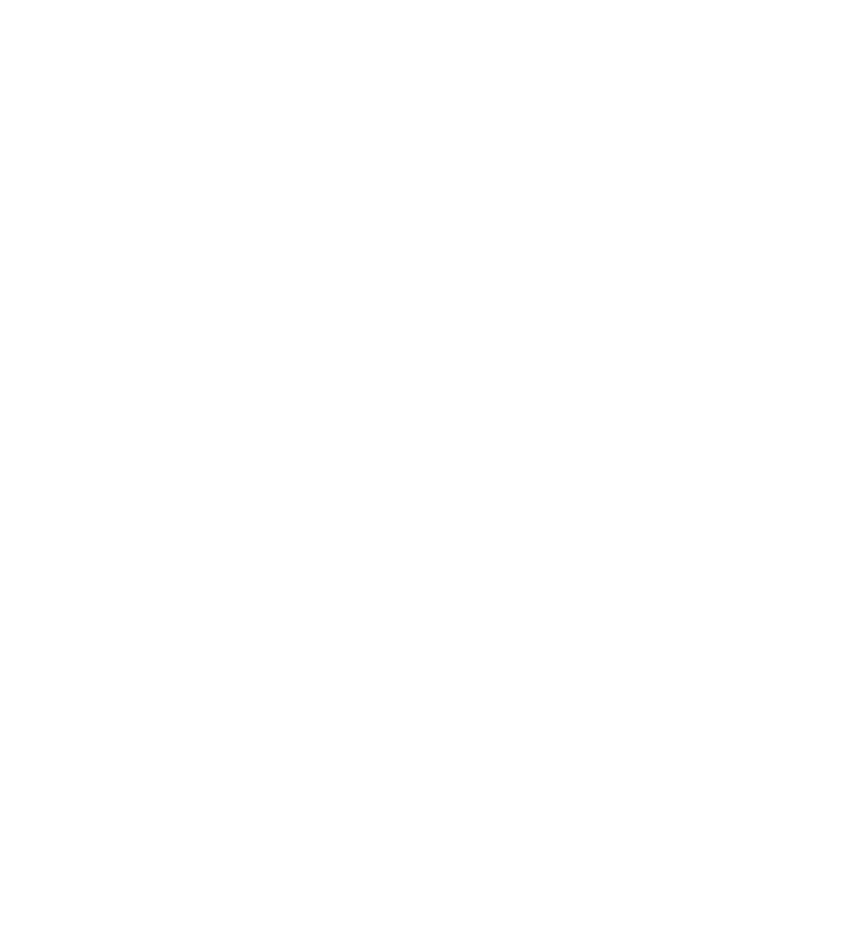
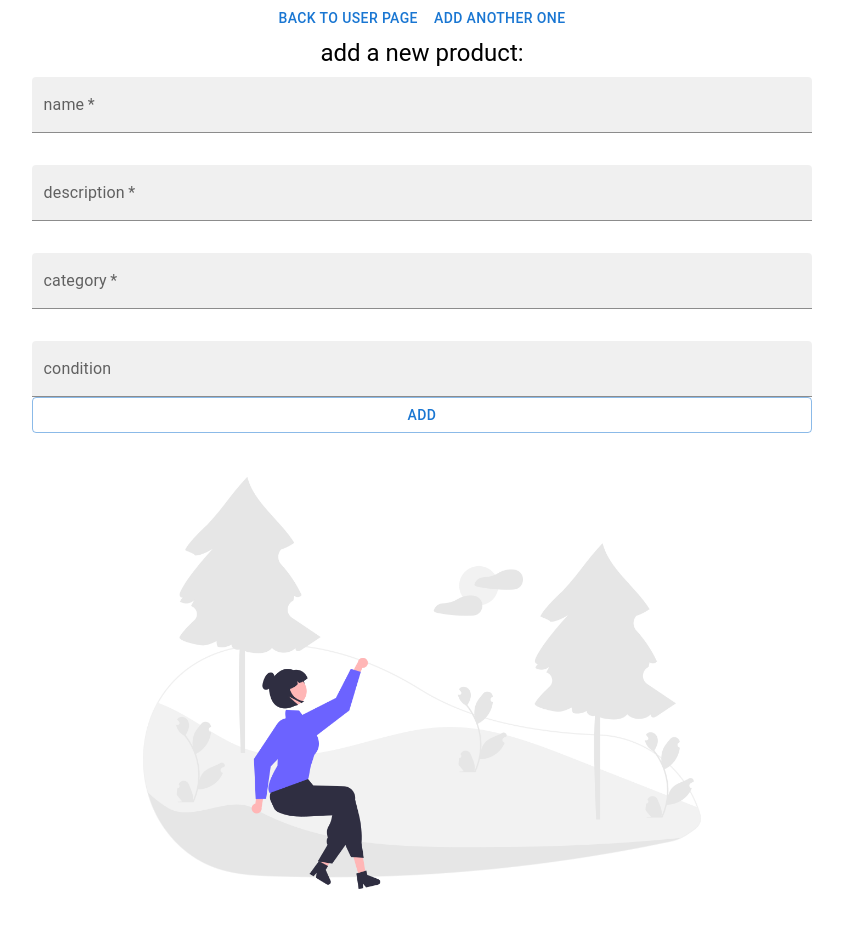
Before and after one commit to zodiakara/-capstone-project-FE, a React (Create React App) app: page /product/add in a window 1280 px wide. Before the commit this address had no page. Shown: the top 928 px of the page, without its empty margins (218-1061 px from the left). Before the commit the page ends 800 px from the top, so only its background shows below. Built offline with nearby package versions, Linux system fonts and the light colour scheme.

Commit message:
adding product form page added

```diff
--- a/src/App.js
+++ b/src/App.js
@@ -1,5 +1,6 @@
 import { BrowserRouter, Routes, Route } from "react-router-dom";
 import "./App.css";
+import AddProductForm from "./components/AddProductForm";
 import HomePage from "./components/landingPage/landingPage";
 import LoginPage from "./components/LoginPage";
 import RegisterPage from "./components/RegisterPage";
@@ -13,6 +14,7 @@
         <Route path="/register" element={<RegisterPage />} />
         <Route path="/login" element={<LoginPage />} />
         <Route path="/user" element={<UserMainPage />} />
+        <Route path="/product/add" element={<AddProductForm />} />
       </Routes>
     </BrowserRouter>
   );
--- /dev/null
+++ b/src/components/AddProductForm.jsx
@@ -0,0 +1,138 @@
+import { Button, TextField, Typography } from "@mui/material";
+import { Box, Container, Stack } from "@mui/system";
+import { useState } from "react";
+import { useSelector } from "react-redux";
+import { Link } from "react-router-dom";
+import graphic from "../assets/undraw_Dreamer_re_9tua.png";
+
+const AddProductForm = () => {
+  const [productName, setProductName] = useState("");
+  const [productDescription, setDescription] = useState("");
+  const [category, setCategory] = useState("");
+  const [condition, setCondition] = useState("");
+
+  const BE_URL = process.env.REACT_APP_BE_DEV_URL;
+  const currentUser = useSelector((state) => state.auth.userInfo);
+  console.log(currentUser._id);
+
+  const handleSubmit = (event) => {
+    event.preventDefault();
+    const product = {
+      name: productName,
+      description: productDescription,
+      category: category,
+      condition: condition,
+    };
+    console.log(product);
+    addProductAction(product);
+  };
+
+  const addProductAction = async (product) => {
+    const productToAdd = {
+      ...product,
+      owner: currentUser._id,
+    };
+
+    try {
+      const config = {
+        method: "POST",
+        body: JSON.stringify(productToAdd),
+        headers: new Headers({
+          "Content-Type": "application/json",
+        }),
+      };
+      await fetch(`${BE_URL}/products`, config);
+    } catch (error) {
+      console.log(error);
+    }
+  };
+
+  return (
+    <>
+      <Container
+        sx={{
+          display: "flex",
+          alignItems: "center",
+          flexDirection: "column",
+          justifyContent: "center",
+          width: "80%",
+        }}
+      >
+        <Box
+          sx={{
+            display: "flex",
+
+            justifyContent: "center",
+          }}
+        >
+          <Link to="/user">
+            <Button variant="text">back to user page</Button>
+          </Link>
+          <Button variant="text">add another one</Button>
+        </Box>
+        <Typography variant="h5" gutterBottom>
+          add a new product:
+        </Typography>
+        <Box
+          component="form"
+          noValidate
+          onSubmit={handleSubmit}
+          sx={{
+            display: "flex",
+            flexDirection: "column",
+            justifyContent: "center",
+            width: "80%",
+          }}
+        >
+          <Stack spacing={4}>
+            <TextField
+              required
+              id="productName"
+              label="name"
+              variant="filled"
+              onChange={(e) => {
+                setProductName(e.target.value);
+              }}
+            ></TextField>
+            <TextField
+              required
+              id="productDescription"
+              label="description"
+              variant="filled"
+              multiline
+              onChange={(e) => {
+                setDescription(e.target.value);
+              }}
+            ></TextField>
+
+            <TextField
+              required
+              id="category"
+              label="category"
+              variant="filled"
+              onChange={(e) => {
+                setCategory(e.target.value);
+              }}
+            ></TextField>
+            <TextField
+              id="condition"
+              label="condition"
+              variant="filled"
+              onChange={(e) => {
+                setCondition(e.target.value);
+              }}
+            ></TextField>
+          </Stack>
+          <Button type="submit" variant="outlined">
+            add
+          </Button>
+        </Box>
+      </Container>
+      <Box sx={{ display: "flex", justifyContent: "center" }}>
+        <img className="mainGraphic" alt="" src={graphic} />
+      </Box>
+    </>
+  );
+};
+
+export default AddProductForm;
--- a/src/components/landingPage/landingPage.jsx
+++ b/src/components/landingPage/landingPage.jsx
@@ -20,7 +20,7 @@
         }}
       >
         <Box>
-          {currentUser ? (
+          {currentUser.name ? (
             <Typography
               variant="h3"
               noWrap
@@ -58,7 +58,7 @@
             </Typography>
           )}
           <Box sx={{ display: "flex", justifyContent: "space-around" }}>
-            {currentUser ? (
+            {currentUser.name ? (
               <>
                 <Link to="/products">
                   <Button
--- a/src/components/userPage/UserMainPage.jsx
+++ b/src/components/userPage/UserMainPage.jsx
@@ -1,24 +1,76 @@
-import { Avatar, Typography, Stack, TextField } from "@mui/material";
-import { Box, width } from "@mui/system";
+import {
+  Avatar,
+  Typography,
+  Stack,
+  TextField,
+  Button,
+  Container,
+  Card,
+  CardContent,
+  CardMedia,
+} from "@mui/material";
+import { Box } from "@mui/system";
 import { useSelector } from "react-redux";
+import { Link } from "react-router-dom";
+import { useEffect, useState } from "react";
+import MyNavbar from "../MyNavbar";
+
+const BE_URL = process.env.REACT_APP_BE_DEV_URL;
 
 const UserMainPage = () => {
   const currentUser = useSelector((state) => state.auth.userInfo);
+  const [products, setProducts] = useState("");
+  const getUserProducts = async () => {
+    const config = {
+      method: "GET",
+      headers: new Headers({
+        "Content-Type": "application/json",
+      }),
+    };
+
+    try {
+      const response = await fetch(
+        `${BE_URL}/users/${currentUser._id}/products`,
+        config
+      );
+      if (response.ok) {
+        const data = await response.json();
+        console.log(data);
+        setProducts(data);
+      }
+    } catch (error) {}
+  };
+  useEffect(() => {
+    getUserProducts();
+  }, []);
   return (
     <>
-      <Box></Box>
-      <Typography variant="body2">
-        Lorem ipsum dolor sit amet consectetur adipisicing elit. Illo accusamus,
-        neque, dolor eum voluptas doloremque deserunt suscipit doloribus vitae
-        soluta optio provident. Minima qui error impedit deleniti voluptatibus,
-        nobis optio!
+      <MyNavbar />
+      <Container
+        sx={{
+          // bgcolor: ["#80CAFF"],
+          // borderRadius: "20px",
+          marginTop: "2rem",
+          padding: "1rem",
+        }}
+      >
+        <Typography variant="h4" gutterBottom>
+          Hello, {currentUser.name}!
         </Typography>
-      <Typography variant="h4">Hello, {currentUser.name}!</Typography>
         <Box
           sx={{
             display: "flex",
             justifyContent: "space-around",
             alignItems: "center",
+          }}
+        >
+          <Box
+            sx={{
+              display: "flex",
+              flexDirection: "column",
+              justifyContent: "space-around",
+              alignItems: "center",
+              flexGrow: "1",
             }}
           >
             <Box>
@@ -27,11 +79,7 @@
               </Typography>
               <Stack direction="row" spacing={4}>
                 <TextField label="first name" variant="filled"></TextField>
-            <TextField
-              label="last name"
-              variant="filled"
-              color="success"
-            ></TextField>
+                <TextField label="last name" variant="filled"></TextField>
               </Stack>
               <Stack direction="row" spacing={4}>
                 <TextField label="Birthday" variant="filled"></TextField>
@@ -41,30 +89,117 @@
                 <TextField label="Email" variant="filled"></TextField>
                 <TextField label="Phone" variant="filled"></TextField>
               </Stack>
+            </Box>
+            <Box>
               <Typography variant="h5" gutterBottom>
                 Address
               </Typography>
-          <Stack spacing={2}>
-            <TextField label="Name" variant="standard"></TextField>
-            <TextField
-              label="Surname"
-              variant="filled"
-              color="success"
-            ></TextField>
-            <TextField label="Surname" variant="outlined"></TextField>
-            <TextField label="email" variant="outlined"></TextField>
-            <TextField label="add bio" variant="outlined"></TextField>
+              <Stack direction="row" spacing={4}>
+                <TextField label="Address" variant="filled"></TextField>
+                <TextField label="Number" variant="filled"></TextField>
               </Stack>
+              <Stack direction="row" spacing={4}>
+                <TextField label="City" variant="filled"></TextField>
+                <TextField label="ZIP" variant="filled"></TextField>
+              </Stack>
+              <Button variant="outlined">save edit</Button>
             </Box>
+          </Box>
+          <Box>
             <Stack sx={{ padding: "2em" }}>
               {" "}
               <Avatar
                 sx={{ height: "200px", width: "200px" }}
-            src={currentUser.Avatar}
+                src={currentUser.avatar}
               ></Avatar>
-          <TextField label="add bio" variant="standard" multiline></TextField>
+              <TextField
+                label="add bio"
+                variant="standard"
+                multiline
+              ></TextField>
             </Stack>
           </Box>
+        </Box>
+      </Container>
+      <Container
+        sx={{
+          display: "flex",
+          justifyContent: "space-between",
+          marginTop: "2rem",
+        }}
+        gutterBottom
+      >
+        <Box
+          sx={{
+            bgcolor: ["#80CAFF"],
+            borderRadius: "20px",
+            padding: "1rem",
+            marginX: "1rem",
+          }}
+        >
+          <Box
+            sx={{
+              display: "flex",
+              alignItems: "center",
+              justifyContent: "space-between",
+            }}
+          >
+            <Typography variant="h4" gutterBottom>
+              My products
+            </Typography>
+            <Link to="/product/add">
+              <Button variant="outlined">add a new product</Button>
+            </Link>
+          </Box>
+          <Box
+            sx={{
+              display: "flex",
+              justifyContent: "space-around",
+              alignItems: "center",
+              flexWrap: "wrap",
+            }}
+          >
+            {products &&
+              products.map((product) => (
+                <Card
+                  sx={{
+                    width: "200px",
+                    marginBottom: "1rem",
+                    marginX: "0.75rem",
+                  }}
+                  key={product._id}
+                >
+                  <CardMedia
+                    component="img"
+                    height="140"
+                    image="http://source.unsplash.com/random"
+                    alt="productImg"
+                  />
+                  <CardContent>
+                    <Typography gutterBottom variant="h5" component="div">
+                      {product.name}
+                    </Typography>
+                    <Typography variant="body2" color="text.secondary">
+                      {product.description}
+                    </Typography>
+                  </CardContent>
+                </Card>
+              ))}
+          </Box>
+        </Box>
+        <Box
+          sx={{
+            bgcolor: ["#80CAFF"],
+            borderRadius: "20px",
+            padding: "1rem",
+            marginX: "1rem",
+          }}
+        >
+          <Typography variant="h4" gutterBottom>
+            Reviews
+          </Typography>
+        </Box>
+      </Container>
     </>
   );
 };
```
Also changed, not shown: src/components/MyNavbar.jsx (+15 -6 lines), src/assets/undraw_Dreamer_re_9tua.png (added). Lines whose indentation alone changed are shown as unchanged.
